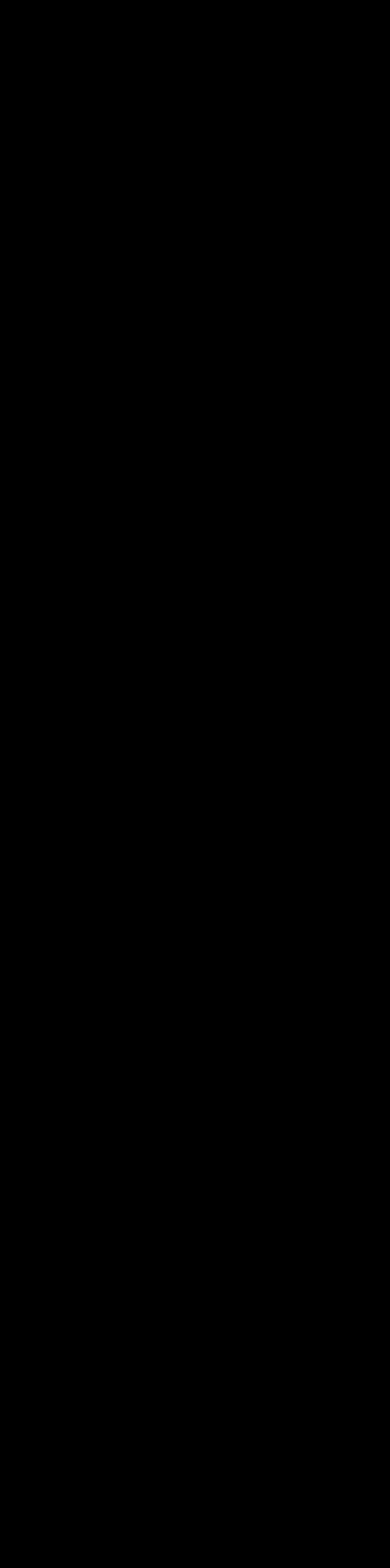
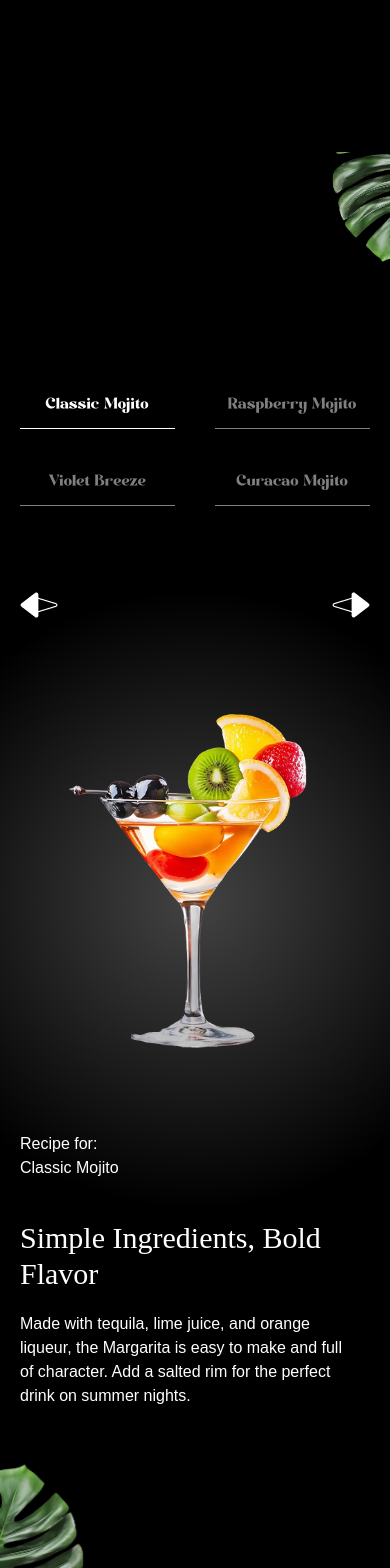
Before and after one commit to CreativeOxana/Mojito_web_gsap, a React (Vite) app: page / in a window 390 px wide. Shown: the part 5527-7095 px from the top of the page. Before the commit the page ends 5839 px from the top, so only its background shows below. Built offline with nearby package versions, Linux system fonts and the light colour scheme; a web font is replaced by a local one.

Commit message:
Adding Menu component

```diff
--- a/constants/index.js
+++ b/constants/index.js
@@ -134,7 +134,7 @@
   },
 ];
 
-const sliderLists = [
+const allCocktails = [
   {
     id: 1,
     name: "Classic Mojito",
@@ -179,5 +179,5 @@
   openingHours,
   storeInfo,
   socials,
-  sliderLists,
+  allCocktails,
 };
--- a/src/App.jsx
+++ b/src/App.jsx
@@ -5,6 +5,7 @@
 import Cocktails from "./components/Cocktails";
 import About from "./components/About";
 import Art from "./components/Art";
+import Menu from "./components/Menu";
 
 gsap.registerPlugin(ScrollTrigger, SplitText);
 
@@ -16,6 +17,7 @@
       <Cocktails />
       <About />
       <Art />
+      <Menu />
     </main>
   );
 };
--- /dev/null
+++ b/src/components/Menu.jsx
@@ -0,0 +1,132 @@
+"use client";
+import { useGSAP } from "@gsap/react";
+import { allCocktails } from "../../constants";
+import { useRef, useState } from "react";
+import gsap from "gsap/all";
+
+const Menu = () => {
+  const contentRef = useRef();
+  const [currentIndex, setCurrentIndex] = useState(0);
+
+  useGSAP(() => {
+    gsap.fromTo("#title", { opacity: 0 }, { opacity: 1, duration: 1 });
+    gsap.fromTo(
+      ".cocktail img",
+      { opacity: 0, xPercent: -100 },
+      { xPercent: 0, opacity: 1, duration: 1, ease: "power1.out" }
+    );
+    gsap.fromTo(
+      ".details h2",
+      { opacity: 0, yPercent: 100 },
+      { yPercent: 0, opacity: 100, ease: "power1.out" }
+    );
+    gsap.fromTo(
+      ".details p",
+      { opacity: 0, yPercent: 100 },
+      { yPercent: 0, opacity: 100, ease: "power1.out" }
+    );
+  }, [currentIndex]);
+
+  const totalCocktails = allCocktails.length;
+
+  const goToSlide = (index) => {
+    const newIndex = (index + totalCocktails) % totalCocktails;
+    setCurrentIndex(newIndex);
+  };
+
+  const getCocktailAt = (indexOffset) => {
+    return allCocktails[
+      (currentIndex + indexOffset + totalCocktails) % totalCocktails
+    ];
+  };
+
+  const currentCocktail = getCocktailAt(0);
+  const previousCocktail = getCocktailAt(-1);
+  const nextCocktail = getCocktailAt(1);
+
+  return (
+    <section id="menu" aria-labelledby="menu-heading">
+      <img
+        src="/images/slider-left-leaf.png"
+        alt="left-left"
+        id="m-left-leaf"
+      />
+      <img
+        src="/images/slider-right-leaf.png"
+        alt="right-leaf"
+        id="m-right-leaf"
+      />
+
+      <h2 id="menu-heading" className="sr-only">
+        Cocktail Menu
+      </h2>
+
+      <nav className="cocktail-tabs" aria-label="Cocktail Navigation">
+        {allCocktails.map((cocktail, index) => {
+          const isActive = index === currentIndex;
+
+          return (
+            <button
+              key={cocktail.id}
+              className={`${
+                isActive
+                  ? "text-white border-white"
+                  : "text-white/50 border-white/50"
+              }
+              `}
+              onClick={() => goToSlide(index)}
+            >
+              {cocktail.name}
+            </button>
+          );
+        })}
+      </nav>
+
+      <div className="content">
+        <div className="arrows">
+          <button
+            className="text-left"
+            onClick={() => goToSlide(currentIndex - 1)}
+          >
+            <span>{previousCocktail.name}</span>
+            <img
+              src="/images/right-arrow.png"
+              alt="right-arrow"
+              aria-hidden="true"
+            />
+          </button>
+
+          <button
+            className="text-left"
+            onClick={() => goToSlide(currentIndex + 1)}
+          >
+            <span>{nextCocktail.name}</span>
+            <img
+              src="/images/left-arrow.png"
+              alt="left-arrow"
+              aria-hidden="true"
+            />
+          </button>
+        </div>
+
+        <div className="cocktail">
+          <img src={currentCocktail.image} className="object-contain" alt="" />
+        </div>
+
+        <div className="recipe">
+          <div ref={contentRef} className="intro">
+            <p>Recipe for:</p>
+            <p id="title">{currentCocktail.name}</p>
+          </div>
+
+          <div className="details">
+            <h2>{currentCocktail.title}</h2>
+            <p>{currentCocktail.description}</p>
+          </div>
+        </div>
+      </div>
+    </section>
+  );
+};
+
+export default Menu;
--- a/src/index.css
+++ b/src/index.css
@@ -15,13 +15,16 @@
   --font-serif: "DM Serif Text", serif;
 }
 
-html,
+html {
+  overflow-x: hidden;
+  width: 100%;
+}
+
 body {
   width: 100%;
   background-color: black;
   color: white;
   scroll-behavior: smooth;
-  overflow-x: hidden;
 }
 
 @utility flex-center {
@@ -61,7 +64,7 @@
 
 @layer components {
   main {
-    @apply w-full overflow-x-hidden;
+    @apply w-full;
   }
 
   nav {
@@ -216,7 +219,7 @@
     }
 
     .top-grid {
-      @apply grid grid-cols-1 xl:grid-cols-12 gap-5 mb-5 md:px-0 px-5;
+      @apply grid grid-cols-1 md:grid-cols-12 gap-5 mb-5 md:px-0 px-5;
 
       > div {
         @apply rounded-3xl overflow-hidden h-72 relative;
```
